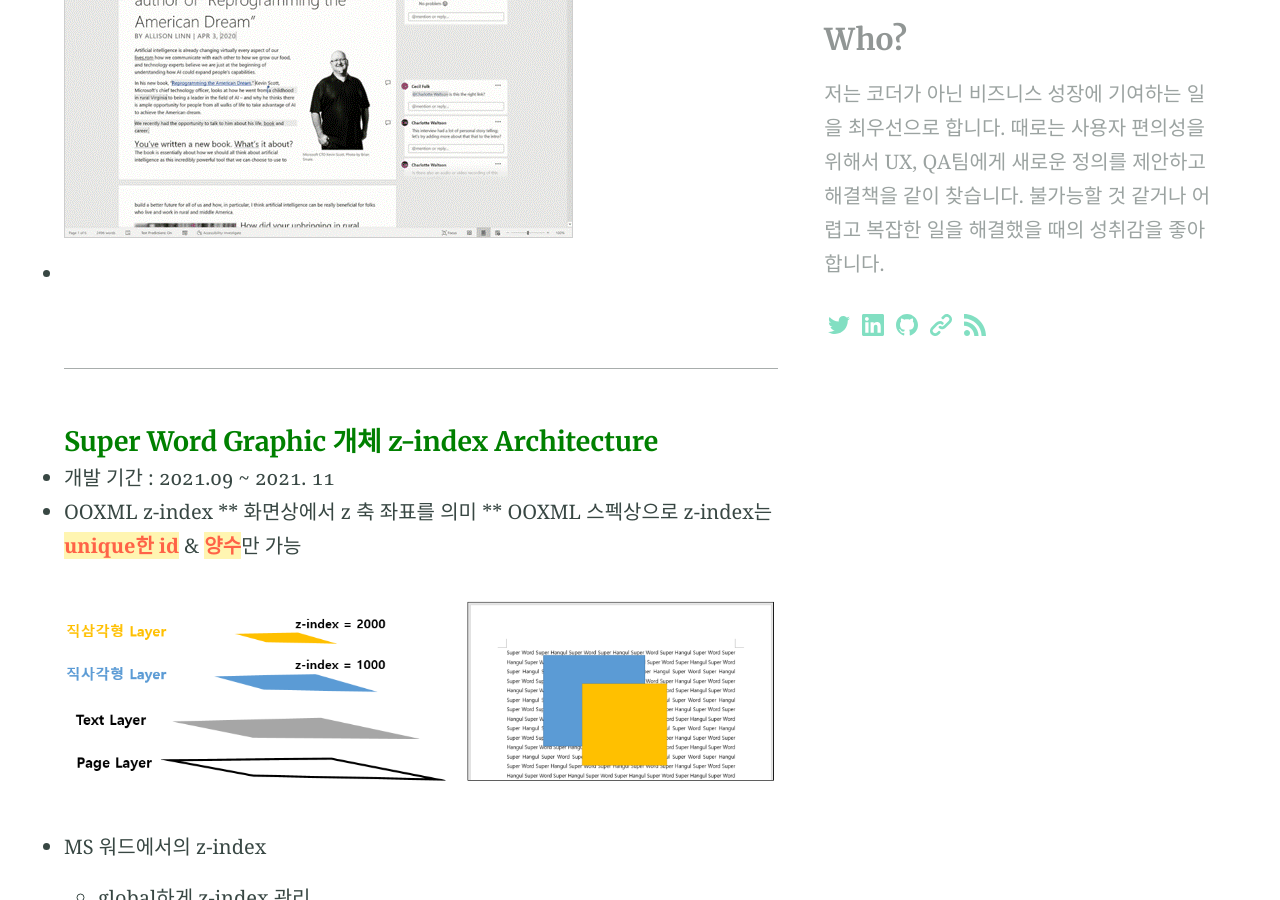
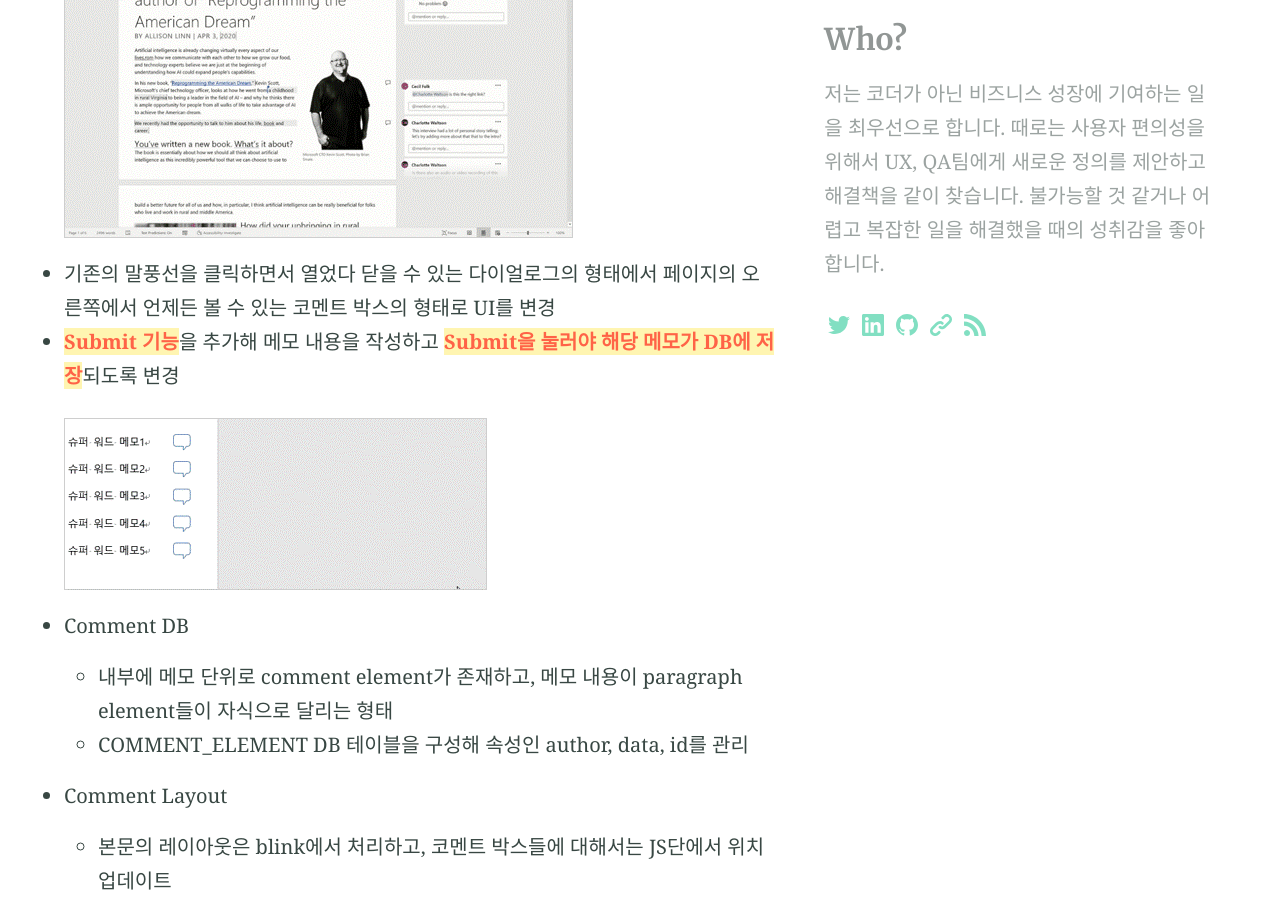
Before and after one commit to sunghyunMoon/sunghyunmoon.github.io, a Jekyll site: the page built from portfolio.md, in a window 1280 px wide and 900 px high, scrolled down 2452 px. Built offline with Jekyll 4.4.1, drawn with Linux system fonts in a browser that asks for light colours; some of the changed text lies outside the part shown.

Commit message:
asfdsfdsf

```diff
--- a/portfolio.md
+++ b/portfolio.md
@@ -46,7 +46,20 @@ aside: true
 
 <div><img src= "/assets/img/post/modern_comment.gif"></div>
 
-*
+* 기존의 말풍선을 클릭하면서 열었다 닫을 수 있는 다이얼로그의 형태에서 페이지의 오른쪽에서 언제든 볼 수 있는 코멘트 박스의 형태로  UI를 변경
+* **Submit 기능**을 추가해 메모 내용을 작성하고 **Submit을 눌러야 해당 메모가 DB에 저장**되도록 변경
+
+<div><img src= "/assets/img/post/legacy_comment.gif"></div>
+
+* Comment DB
+  * 내부에 메모 단위로 comment element가 존재하고, 메모 내용이 paragraph element들이 자식으로 달리는 형태
+  * COMMENT_ELEMENT DB 테이블을 구성해 속성인 author, data, id를 관리
+
+* Comment Layout
+  * 본문의 레이아웃은 blink에서 처리하고, 코멘트 박스들에 대해서는 JS단에서 위치 업데이트
+  * **본문의 렌더링이 모두 끝난 후에 후처리 방식으로 JS 단에서 위치 업데이트**
+
+ <div><img src= "/assets/img/post/layout_comment.PNG"></div>
 
 <hr class="MuiDivider-root MuiDivider-fullWidth css-3udx1k">
 
```
Also changed, not shown: assets/img/post/layout_comment.PNG (added), assets/img/post/legacy_comment.gif (added).
